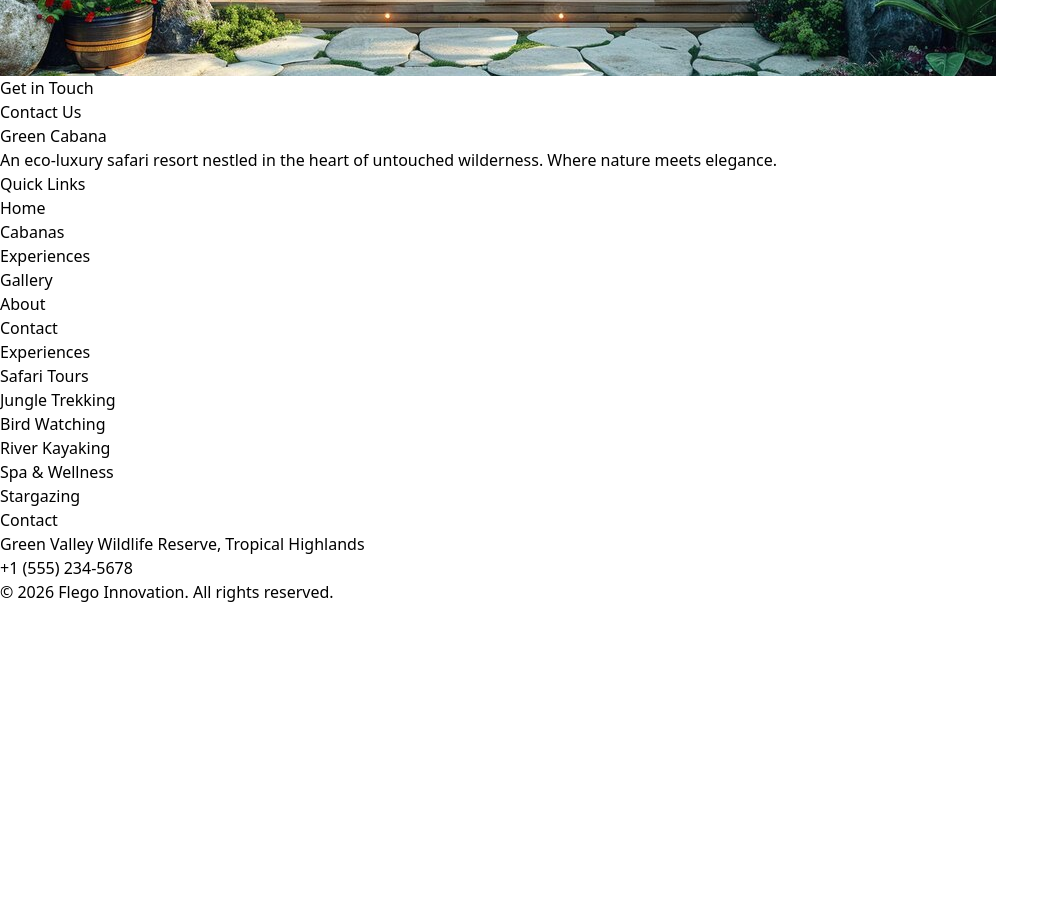
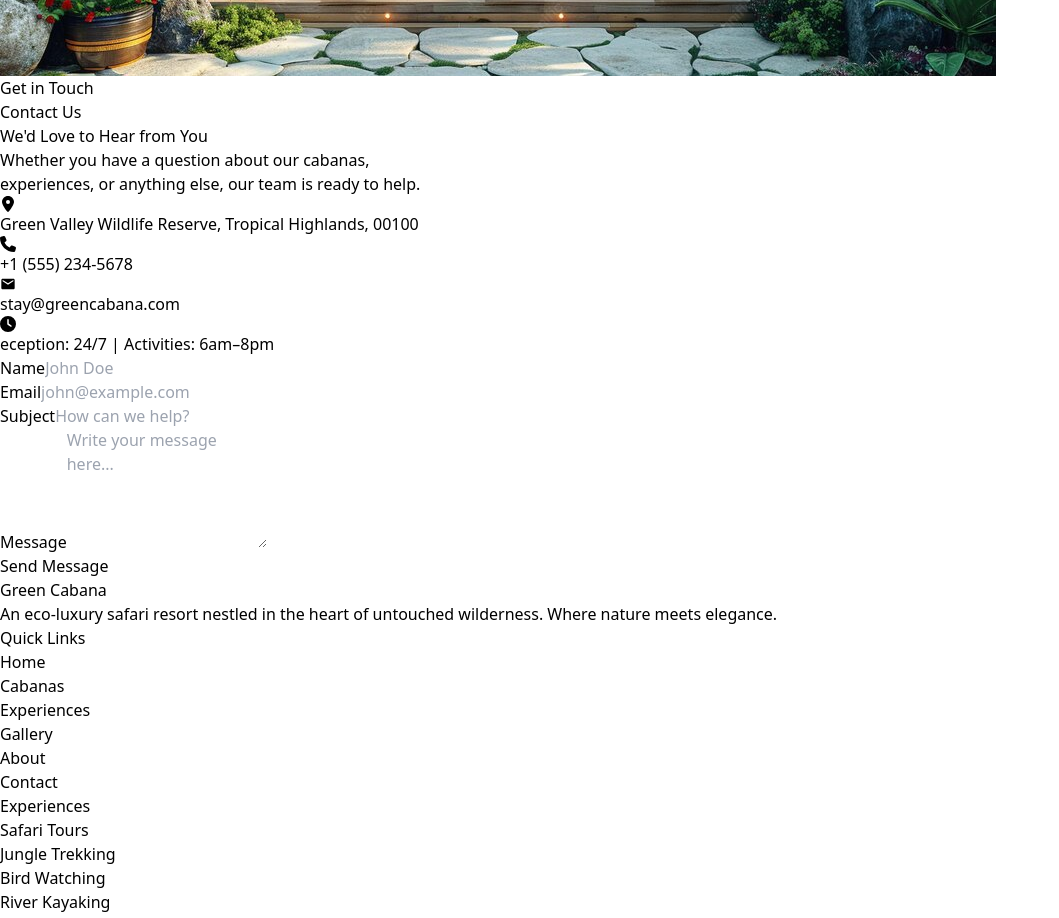
Before and after one commit to Anuda66/Green-Cabana-Hotel-Booking-System, a React (Vite) app in the folder frontend/: page /contact in a window 1280 px wide. Shown: the part 920-1838 px from the top of the page, without its empty margins (0-1059 px from the left). Before the commit the page ends 1524 px from the top, so only its background shows below. Built offline with nearby package versions, Linux system fonts and the light colour scheme.

Commit message:
create contact page.

```diff
--- a/frontend/src/pages/Contact.jsx
+++ b/frontend/src/pages/Contact.jsx
@@ -1,10 +1,64 @@
 import React from 'react'
 import HederContact from '../components/HederContact'
+import { FaLocationDot } from "react-icons/fa6";
+import { FaPhone } from "react-icons/fa6";
+import { MdEmail } from "react-icons/md";
+import { FaClock } from "react-icons/fa6";
 
 function Contact() {
   return (
     <div>
-        <HederContact/>
+      <HederContact />
+      <div className='mx-5 my-32 -mt-10 md:mx-10 lg:mx-20'>
+        <div className='flex flex-col lg:flex-row'>
+          <div className='w-full lg:w-1/2 lg:px-20'>
+            <h1 class="leading-tight text-4xl font-bold text-primary-100">We'd Love to Hear from You</h1>
+            <p class="mt-4 text-gray-500 text-md">Whether you have a question about our cabanas,<br></br> experiences, or anything else, our team is ready to help.</p>
+            <div className='flex flex-col mt-5'>
+              <p className="inline-flex items-center gap-1 px-3 py-1 mb-2 mr-2 text-sm text-gray-500 "><span><FaLocationDot /></span>Green Valley Wildlife Reserve, Tropical Highlands, 00100</p>
+              <p className="inline-flex items-center gap-1 px-3 py-1 mb-2 mr-2 text-sm text-gray-500 "><span><FaPhone className='' /></span>+1 (555) 234-5678</p>
+              <p className="inline-flex items-center gap-1 px-3 py-1 mb-2 mr-2 text-sm text-gray-500 "><span><MdEmail /></span>stay@greencabana.com</p>
+              <p className="inline-flex items-center gap-1 px-3 py-1 mb-2 mr-2 text-sm text-gray-500 "><span><FaClock /></span>eception: 24/7 | Activities: 6am–8pm</p>
+            </div>
+          </div>
+          <div className='w-full lg:w-1/2'>
+            <div className="">
+              <div className="w-full max-w-2xl p-8 mt-10 border shadow-md rounded-2xl lg-mt-0">
+                <div className="space-y-5">
+                  {/* Name & Email---------------------------------------------------------------------------- */}
+                  <div className="flex flex-col gap-5 sm:flex-row">
+                    <div className="flex-1">
+                      <label className="block mb-1 text-sm font-medium text-gray-700">Name</label>
+                      <input type="text" placeholder="John Doe" className="w-full px-4 py-3 text-sm transition border border-gray-200 rounded-lg outline-none focus:border-green-500 focus:ring-2 focus:ring-green-100" />
+                    </div>
+                    <div className="flex-1">
+                      <label className="block mb-1 text-sm font-medium text-gray-700">Email</label>
+                      <input type="email" placeholder="john@example.com" className="w-full px-4 py-3 text-sm transition border border-gray-200 rounded-lg outline-none focus:border-green-500 focus:ring-2 focus:ring-green-100" />
+                    </div>
+                  </div>
+
+                  {/* Subject---------------------------------------------------------------------------- */}
+                  <div>
+                    <label className="block mb-1 text-sm font-medium text-gray-700">Subject</label>
+                    <input type="text" placeholder="How can we help?" className="w-full px-4 py-3 text-sm transition border border-gray-200 rounded-lg outline-none focus:border-green-500 focus:ring-2 focus:ring-green-100" />
+                  </div>
+
+                  {/* Message---------------------------------------------------------------------------- */}
+                  <div>
+                    <label className="block mb-1 text-sm font-medium text-gray-700">Message</label>
+                    <textarea rows={5} placeholder="Write your message here..." className="w-full px-4 py-3 text-sm transition border border-gray-200 rounded-lg outline-none resize-none focus:border-green-500 focus:ring-2 focus:ring-green-100" />
+                  </div>
+
+                  {/* Submit---------------------------------------------------------------------------- */}
+                  <button type="button" className="w-full py-3 text-sm font-semibold text-white transition bg-green-700 rounded-lg hover:bg-green-800 active:scale-95">
+                    Send Message
+                  </button>
+                </div>
+              </div>
+            </div>
+          </div>
+        </div>
+      </div>
     </div>
   )
 }
```
